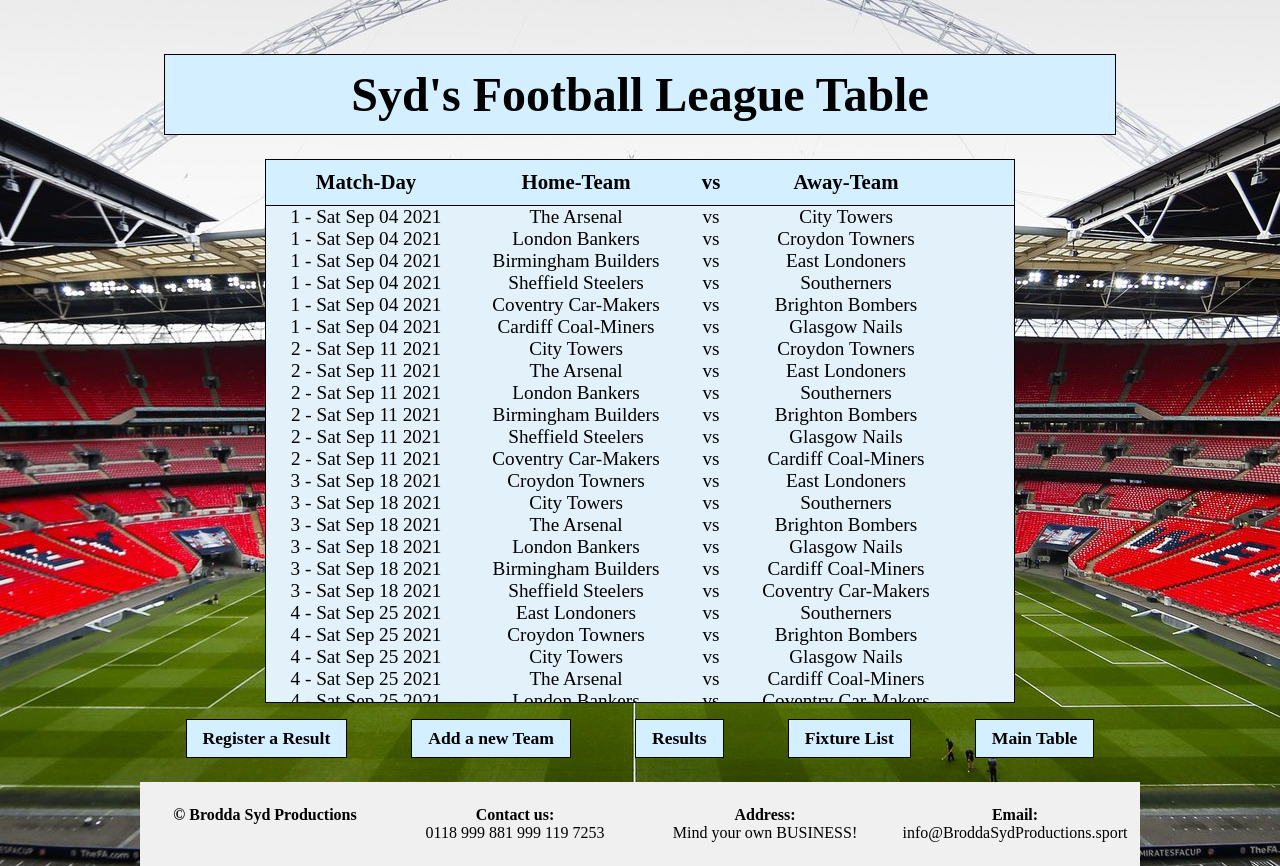
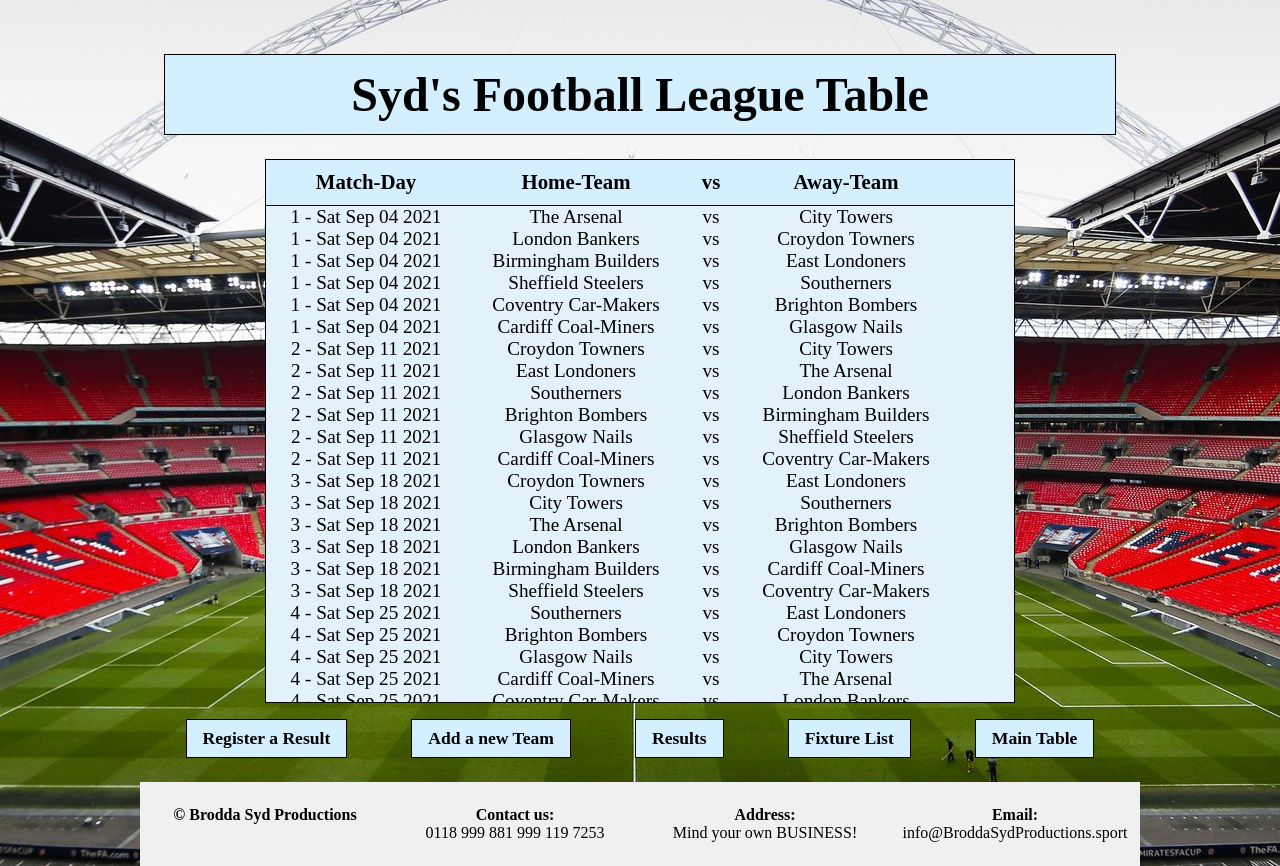
Before and after one commit to sydneymurray/boolean-uk-react-project-deployment, a React (Create React App) app: page /Fixtures in a window 1280 px wide. Built offline with nearby package versions, Linux system fonts and the light colour scheme; data requests are answered from the project's data file.

Commit message:
Home & Away fixtures now alternate  every week

```diff
--- a/src/pages/Fixtures.jsx
+++ b/src/pages/Fixtures.jsx
@@ -20,9 +20,15 @@ export default function Fixtures(){
       matchDate = new Date(matchDate)
       matchDateText = " - "+ matchDate.toString().slice(0,15)
       if (matchDay < teams.length)
-        fixturesList = [...fixturesList, {matchDay: matchDay+matchDateText, homeTeam: homeTeams[match], awayTeam: awayTeams[match]}]
+        if(matchDay%2)
+          fixturesList = [...fixturesList, {matchDay: matchDay+matchDateText, homeTeam: homeTeams[match], awayTeam: awayTeams[match]}]
+        else
+          fixturesList = [...fixturesList, {matchDay: matchDay+matchDateText, awayTeam: homeTeams[match], homeTeam: awayTeams[match]}]
       else
-        fixturesList = [...fixturesList, {matchDay: matchDay+matchDateText, awayTeam: awayTeams[match], homeTeam: homeTeams[match]}]
+        if(matchDay%2)
+          fixturesList = [...fixturesList, {matchDay: matchDay+matchDateText, awayTeam: awayTeams[match], homeTeam: homeTeams[match]}]
+        else
+          fixturesList = [...fixturesList, {matchDay: matchDay+matchDateText, homeTeam: awayTeams[match], awayTeam: homeTeams[match]}]
     }
     awayTeams.push(homeTeams.pop())
     homeTeams.unshift(awayTeams.shift())
@@ -39,3 +45,10 @@ export default function Fixtures(){
       {fixturesList.map(fixture => <RenderFixtureListItem fixture={fixture}/>)}
     </ul></>
 }
+
+/*
+if (matchDay < teams.length)
+fixturesList = [...fixturesList, {matchDay: matchDay+matchDateText, homeTeam: homeTeams[match], awayTeam: awayTeams[match]}]
+else
+fixturesList = [...fixturesList, {matchDay: matchDay+matchDateText, awayTeam: awayTeams[match], homeTeam: homeTeams[match]}]
+*/
```
Also changed, not shown: 1 other file (tests, documents, lock files or other folders).
